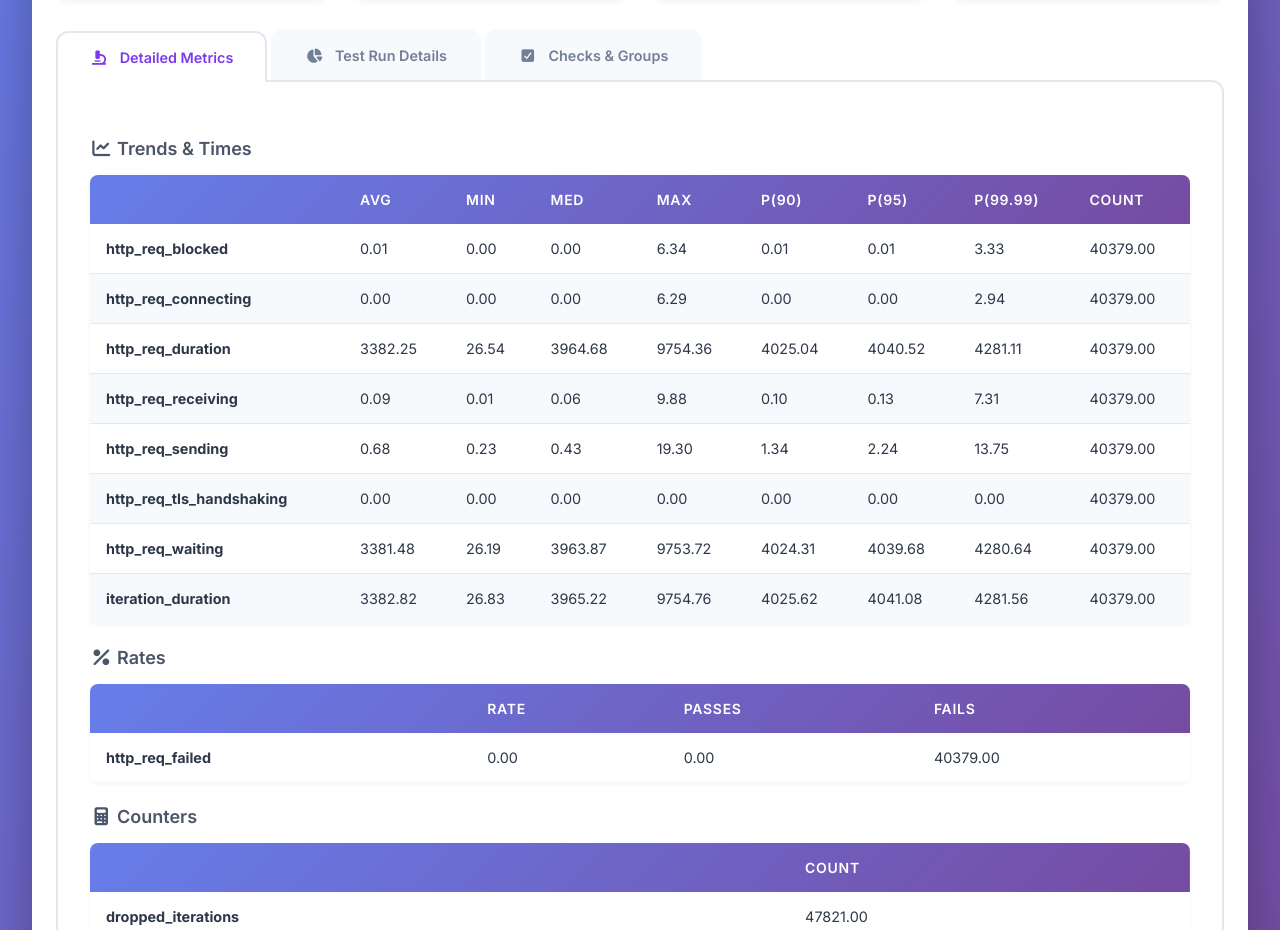
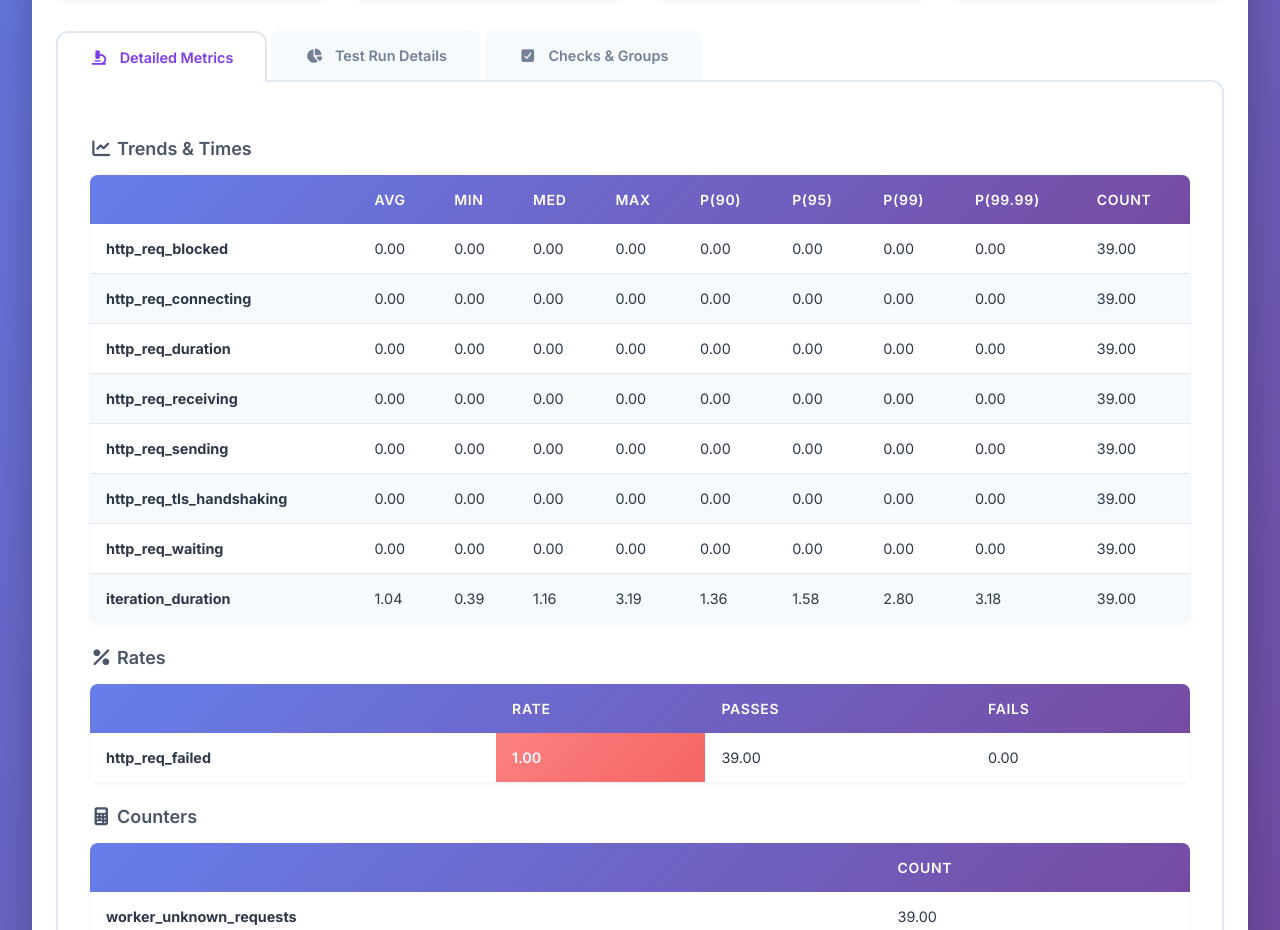
Before and after one commit to mazksr/nn-scheduling, a website: page load-tester/summary.html in a window 1280 px wide. Shown: the part 276-1206 px from the top of the page. Drawn offline with Linux system fonts and the light colour scheme.

```diff
--- a/load-tester/summary.html
+++ b/load-tester/summary.html
@@ -10,7 +10,7 @@
     <link href="https://fonts.googleapis.com/css2?family=Inter:wght@300;400;500;600;700&display=swap" rel="stylesheet">
 
     <meta name="viewport" content="width=device-width, initial-scale=1.0" />
-    <title>Test Report: 2025-11-13 13:49</title>
+    <title>Test Report: 2026-06-28 18:02</title>
     <style>
       * {
         margin: 0;
@@ -473,7 +473,7 @@
       <header>
         <h1>
           <svg width="50" height="45" viewBox="0 0 50 45" fill="none"><path d="M31.968 34.681a2.007 2.007 0 002.011-2.003c0-1.106-.9-2.003-2.011-2.003a2.007 2.007 0 00-2.012 2.003c0 1.106.9 2.003 2.012 2.003z" fill="white"></path><path d="M39.575 0L27.154 16.883 16.729 9.31 0 45h50L39.575 0zM23.663 37.17l-2.97-4.072v4.072h-2.751V22.038l2.75 1.989v7.66l3.659-5.014 2.086 1.51-3.071 4.21 3.486 4.776h-3.189v.001zm8.305.17c-2.586 0-4.681-2.088-4.681-4.662 0-1.025.332-1.972.896-2.743l4.695-6.435 2.086 1.51-2.239 3.07a4.667 4.667 0 013.924 4.6c0 2.572-2.095 4.66-4.681 4.66z" fill="white"></path></svg>
-          Test Report: 2025-11-13 13:49
+          Test Report: 2026-06-28 18:02
         </h1>
       </header>
 
@@ -484,23 +484,23 @@
             <i class="fas fa-globe icon"></i>
             <h4>Total Requests</h4>
             <div class="metric-value">
-              40379
+              39
 
             </div>
           </div>
 
 
-            <div class="metric-card success">
-              <i class="fas fa-check-circle icon"></i>
+            <div class="metric-card danger">
+              <i class="fas fa-times-circle icon"></i>
               <h4>Failed Requests</h4>
-              <div class="metric-value">0</div>
+              <div class="metric-value">39</div>
             </div>
 
 
-          <div class="metric-card success">
+          <div class="metric-card danger">
             <i class="fas fa-exclamation-triangle icon"></i>
             <h4>Breached Thresholds</h4>
-            <div class="metric-value">0</div>
+            <div class="metric-value">1</div>
           </div>
 
           <div class="metric-card success">
@@ -535,6 +535,8 @@
 
                 <th>P(95)</th>
 
+                <th>P(99)</th>
+
                 <th>P(99.99)</th>
 
                 <th>Count</th>
@@ -546,21 +548,23 @@
               <tr>
                 <td><b>http_req_blocked</b></td>
 
-                  <td class="">0.01</td>
+                  <td class="">0.00</td>
 
                   <td class="">0.00</td>
 
                   <td class="">0.00</td>
 
-                  <td class="">6.34</td>
+                  <td class="">0.00</td>
 
-                  <td class="">0.01</td>
+                  <td class="">0.00</td>
 
-                  <td class="">0.01</td>
+                  <td class="">0.00</td>
 
-                  <td class="">3.33</td>
+                  <td class="">0.00</td>
 
-                  <td class="">40379.00</td>
+                  <td class="">0.00</td>
+
+                  <td class="">39.00</td>
 
               </tr>
 
@@ -573,78 +577,86 @@
 
                   <td class="">0.00</td>
 
-                  <td class="">6.29</td>
+                  <td class="">0.00</td>
 
                   <td class="">0.00</td>
 
                   <td class="">0.00</td>
 
-                  <td class="">2.94</td>
+                  <td class="">0.00</td>
 
-                  <td class="">40379.00</td>
+                  <td class="">0.00</td>
+
+                  <td class="">39.00</td>
 
               </tr>
 
               <tr>
                 <td><b>http_req_duration</b></td>
 
-                  <td class="">3382.25</td>
+                  <td class="">0.00</td>
 
-                  <td class="">26.54</td>
+                  <td class="">0.00</td>
 
-                  <td class="">3964.68</td>
+                  <td class="">0.00</td>
 
-                  <td class="">9754.36</td>
+                  <td class="">0.00</td>
 
-                  <td class="">4025.04</td>
+                  <td class="">0.00</td>
 
-                  <td class="">4040.52</td>
+                  <td class="">0.00</td>
 
-                  <td class="">4281.11</td>
+                  <td class="">0.00</td>
 
-                  <td class="">40379.00</td>
+                  <td class="">0.00</td>
+
+                  <td class="">39.00</td>
 
               </tr>
 
               <tr>
                 <td><b>http_req_receiving</b></td>
 
-                  <td class="">0.09</td>
+                  <td class="">0.00</td>
 
-                  <td class="">0.01</td>
+                  <td class="">0.00</td>
 
-                  <td class="">0.06</td>
+                  <td class="">0.00</td>
 
-                  <td class="">9.88</td>
+                  <td class="">0.00</td>
 
-                  <td class="">0.10</td>
+                  <td class="">0.00</td>
 
-                  <td class="">0.13</td>
+                  <td class="">0.00</td>
 
-                  <td class="">7.31</td>
+                  <td class="">0.00</td>
 
-                  <td class="">40379.00</td>
+                  <td class="">0.00</td>
+
+                  <td class="">39.00</td>
 
               </tr>
 
               <tr>
                 <td><b>http_req_sending</b></td>
 
-                  <td class="">0.68</td>
+                  <td class="">0.00</td>
 
-                  <td class="">0.23</td>
+                  <td class="">0.00</td>
 
-                  <td class="">0.43</td>
+                  <td class="">0.00</td>
 
-                  <td class="">19.30</td>
+                  <td class="">0.00</td>
 
-                  <td class="">1.34</td>
+                  <td class="">0.00</td>
 
-                  <td class="">2.24</td>
+                  <td class="">0.00</td>
 
-                  <td class="">13.75</td>
+                  <td class="">0.00</td>
 
-                  <td class="">40379.00</td>
+                  <td class="">0.00</td>
+
+                  <td class="">39.00</td>
 
               </tr>
 
@@ -665,49 +677,55 @@
 
                   <td class="">0.00</td>
 
-                  <td class="">40379.00</td>
+                  <td class="">0.00</td>
+
+                  <td class="">39.00</td>
 
               </tr>
 
               <tr>
                 <td><b>http_req_waiting</b></td>
 
-                  <td class="">3381.48</td>
+                  <td class="">0.00</td>
 
-                  <td class="">26.19</td>
+                  <td class="">0.00</td>
 
-                  <td class="">3963.87</td>
+                  <td class="">0.00</td>
 
-                  <td class="">9753.72</td>
+                  <td class="">0.00</td>
 
-                  <td class="">4024.31</td>
+                  <td class="">0.00</td>
 
-                  <td class="">4039.68</td>
+                  <td class="">0.00</td>
 
-                  <td class="">4280.64</td>
+                  <td class="">0.00</td>
 
-                  <td class="">40379.00</td>
+                  <td class="">0.00</td>
+
+                  <td class="">39.00</td>
 
               </tr>
 
               <tr>
                 <td><b>iteration_duration</b></td>
 
-                  <td class="">3382.82</td>
+                  <td class="">1.04</td>
 
-                  <td class="">26.83</td>
+                  <td class="">0.39</td>
 
-                  <td class="">3965.22</td>
+                  <td class="">1.16</td>
 
-                  <td class="">9754.76</td>
+                  <td class="">3.19</td>
 
-                  <td class="">4025.62</td>
+                  <td class="">1.36</td>
 
-                  <td class="">4041.08</td>
+                  <td class="">1.58</td>
 
-                  <td class="">4281.56</td>
+                  <td class="">2.80</td>
 
-                  <td class="">40379.00</td>
+                  <td class="">3.18</td>
+
+                  <td class="">39.00</td>
 
               </tr>
 
@@ -731,11 +749,11 @@
                 <tr>
                   <td><b>http_req_failed</b></td>
 
-                    <td class="">0.00</td>
+                    <td class="failed">1.00</td>
+
+                    <td class="">39.00</td>
 
                     <td class="">0.00</td>
-
-                    <td class="">40379.00</td>
 
 
                 </tr>
@@ -756,9 +774,9 @@
             <tbody>
 
                 <tr>
-                  <td><b>dropped_iterations</b></td>
+                  <td><b>worker_unknown_requests</b></td>
 
-                    <td class="">47821.00</td>
+                    <td class="">39.00</td>
 
                 </tr>
 
@@ -783,11 +801,11 @@
                   <i class="fas fa-redo icon"></i>
                   <div class="stat-row">
                     <span class="stat-label">Total</span>
-                    <span class="stat-value">40379</span>
+                    <span class="stat-value">39</span>
                   </div>
                   <div class="stat-row">
                     <span class="stat-label">Rate</span>
-                    <span class="stat-value">134.58/s</span>
+                    <span class="stat-value">20.64/s</span>
                   </div>
                 </div>
 
@@ -801,7 +819,7 @@
                 </div>
                 <div class="stat-row">
                   <span class="stat-label">Max</span>
-                  <span class="stat-value">600</span>
+                  <span class="stat-value">0</span>
                 </div>
               </div>
 
@@ -811,14 +829,14 @@
                 <div class="stat-row">
                   <span class="stat-label">Total</span>
                   <span class="stat-value">
-                    40379
+                    39
 
                   </span>
                 </div>
                 <div class="stat-row">
                   <span class="stat-label">Rate</span>
                   <span class="stat-value">
-                    134.58/s
+                    20.64/s
 
                   </span>
                 </div>
@@ -829,11 +847,11 @@
                 <i class="fas fa-cloud-download-alt icon"></i>
                 <div class="stat-row">
                   <span class="stat-label">Total</span>
-                  <span class="stat-value">6.42 MB</span>
+                  <span class="stat-value">0.00 MB</span>
                 </div>
                 <div class="stat-row">
                   <span class="stat-label">Rate</span>
-                  <span class="stat-value">0.02 mB/s</span>
+                  <span class="stat-value">0.00 mB/s</span>
                 </div>
               </div>
 
@@ -842,11 +860,11 @@
                 <i class="fas fa-cloud-upload-alt icon"></i>
                 <div class="stat-row">
                   <span class="stat-label">Total</span>
-                  <span class="stat-value">44161.79 MB</span>
+                  <span class="stat-value">0.00 MB</span>
                 </div>
                 <div class="stat-row">
                   <span class="stat-label">Rate</span>
-                  <span class="stat-value">147.19 mB/s</span>
+                  <span class="stat-value">0.00 mB/s</span>
                 </div>
               </div>
             </div>
```
Also changed, not shown: load-tester/summary.json (+1 -1 lines), 3 other files.
